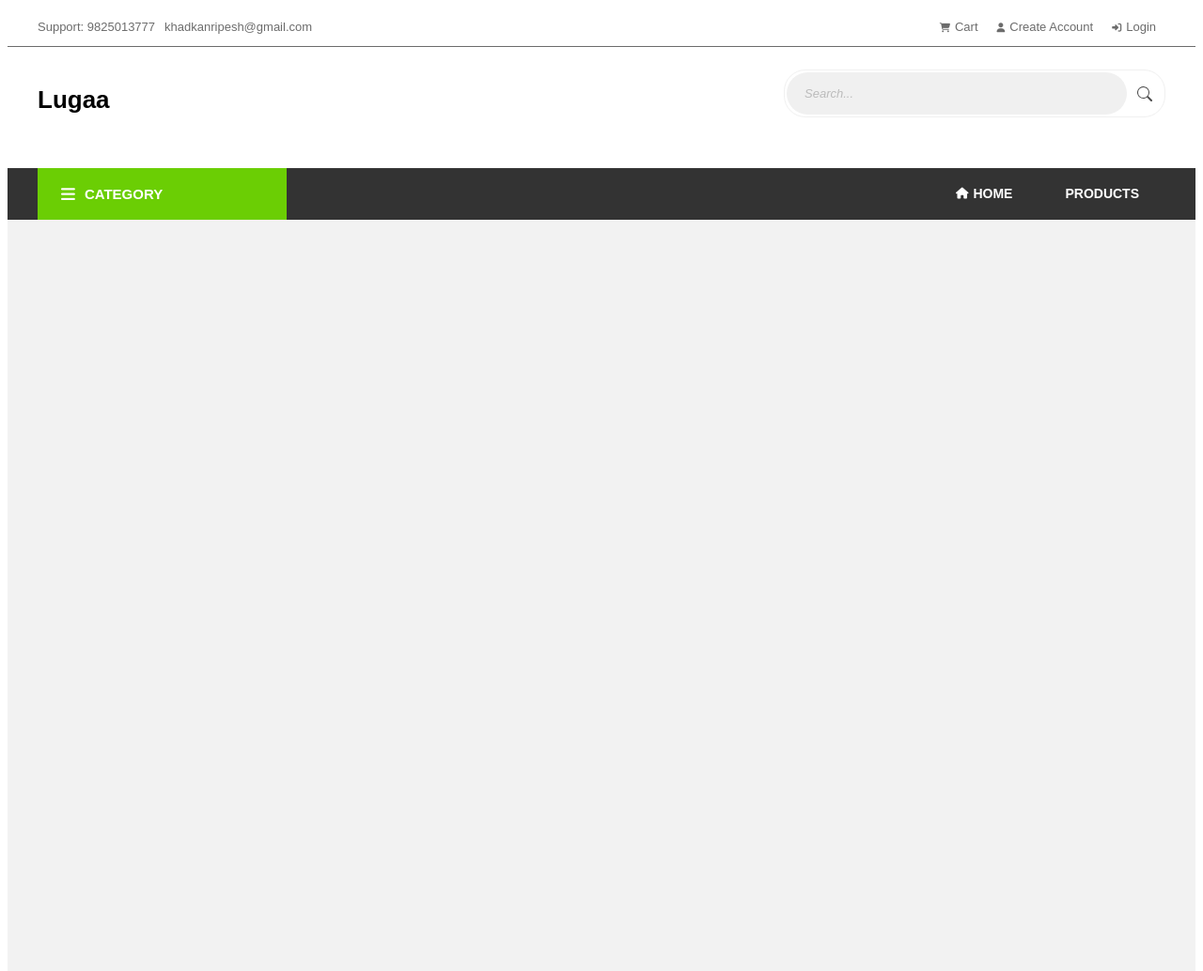
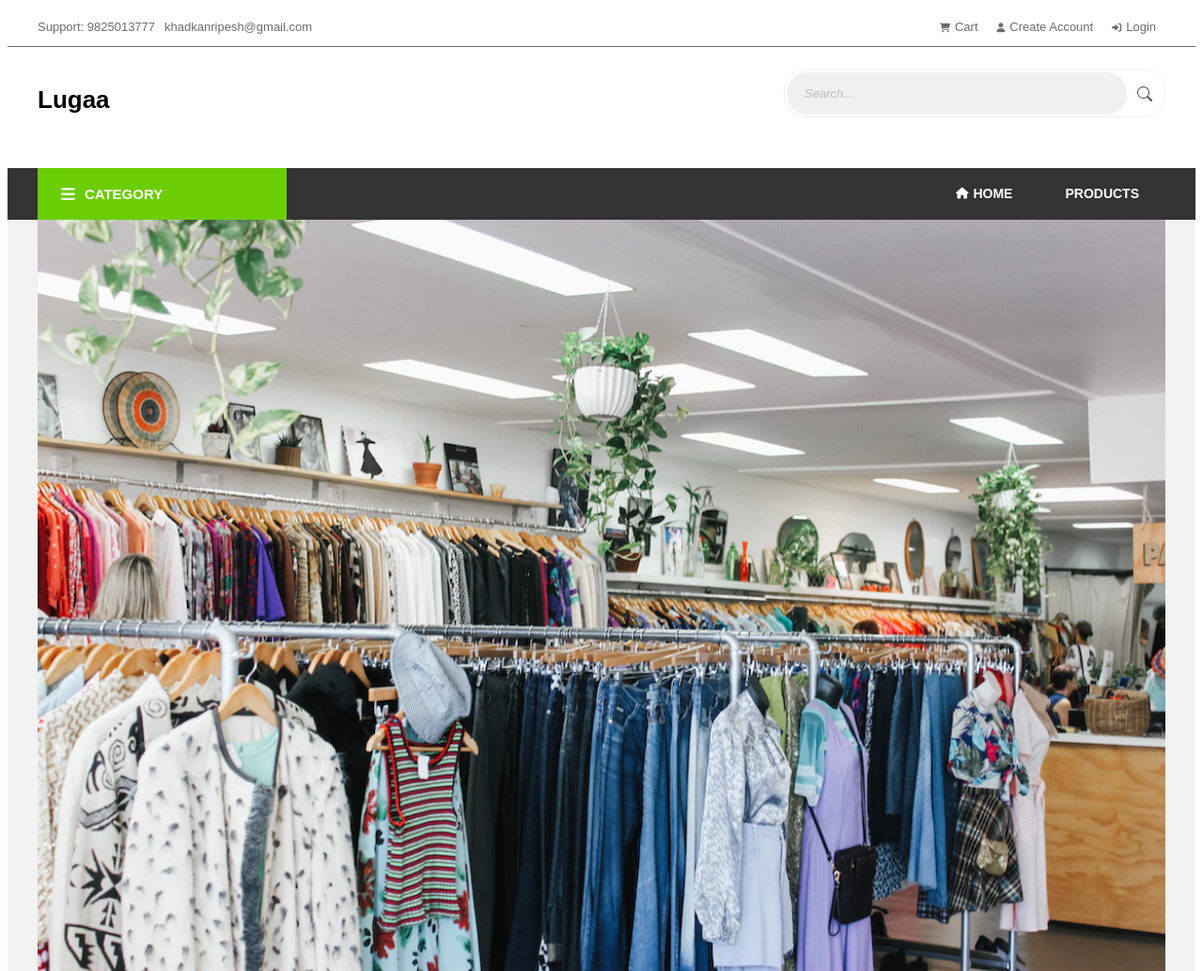
Before and after one commit to KhadkaRipesh/ProductPage-Frontend, a plain HTML site: page index.html in a window 1280 px wide. Shown: the whole page at 94% size. Drawn offline with Linux system fonts and the light colour scheme.

Commit message:
image slider

```diff
--- a/index.html
+++ b/index.html
@@ -158,9 +158,11 @@
       font-weight: 600;
       font-size: 14px;
       font-family: Poppins, sans-serif;
+      cursor: auto;
     }
-    .menu .right a:hover {
+    .menu .right li:hover {
       color: #6bce04;
+      cursor: pointer;
     }
     .menu .row {
       height: 55px;
@@ -265,11 +267,44 @@
         </div>
       </div>
     </div>
-    <div class="slide"></div>
+    <div class="slide">
+      <div class="container">
+        <div class="slideshow-container">
+          <div class="mySlides fade">
+            <img src="./slider1.jpg" style="width: 100%" />
+          </div>
+
+          <div class="mySlides fade">
+            <img src="./slider2" style="width: 100%" />
+          </div>
+
+          <div class="mySlides fade">
+            <img src="./slider3.webp" style="width: 100%" />
+          </div>
+        </div>
+      </div>
+    </div>
     <script>
       function myFunction() {
         document.getElementById("drop").classList.toggle("show");
       }
+      let slideIndex = 0;
+      showSlides();
+
+      function showSlides() {
+        let i;
+        let slides = document.getElementsByClassName("mySlides");
+        for (i = 0; i < slides.length; i++) {
+          slides[i].style.display = "none";
+        }
+        slideIndex++;
+        if (slideIndex > slides.length) {
+          slideIndex = 1;
+        }
+
+        slides[slideIndex - 1].style.display = "block";
+        setTimeout(showSlides, 2000); // Change image every 2 seconds
+      }
     </script>
   </body>
 </html>
```
Also changed, not shown: slider1.jpg (added), slider3.webp (added), 1 other file.
